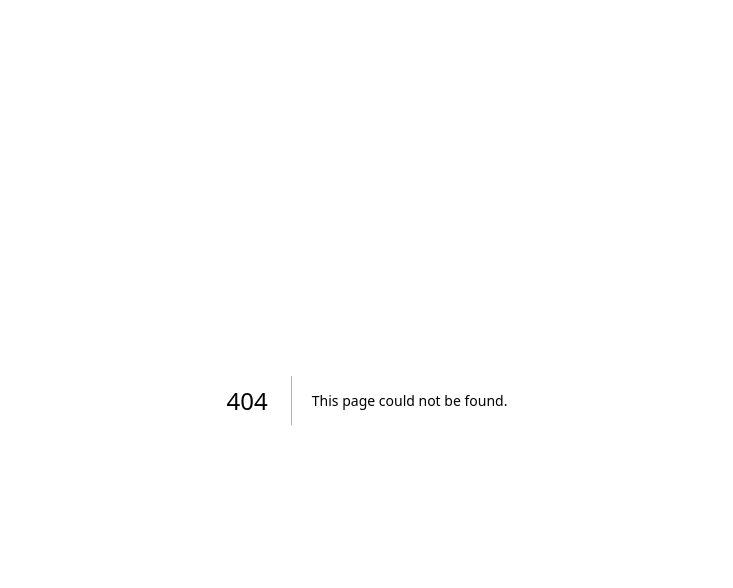
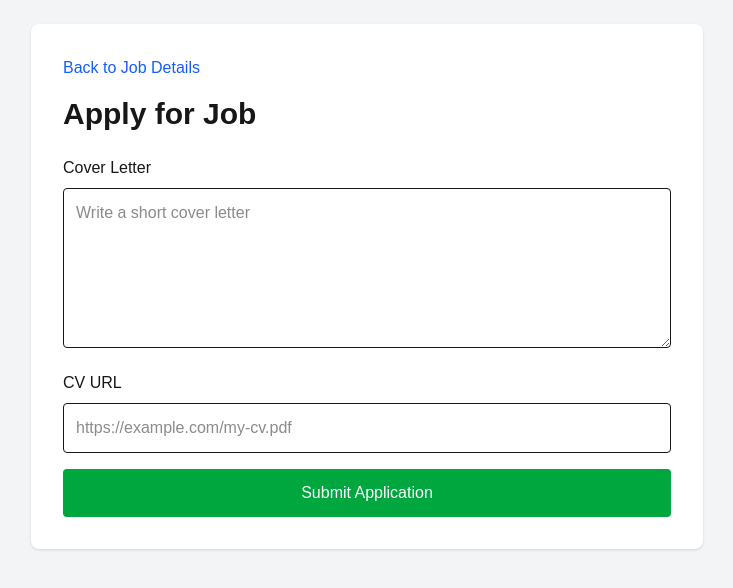
Before and after one commit to Thushan-Shamendra/smart-job-portal, a Next.js app in the folder frontend/: page /jobs/1/apply in a window 1280 px wide. Before the commit this address had no page. Shown: the top 588 px of the page, without its empty margins (273-1006 px from the left). Built offline with nearby package versions, Linux system fonts and the light colour scheme.

Commit message:
Create Apply Job Page

```diff
--- /dev/null
+++ b/frontend/app/jobs/[id]/apply/page.jsx
@@ -0,0 +1,125 @@
+"use client";
+
+import { useState } from "react";
+import { useParams, useRouter } from "next/navigation";
+import Link from "next/link";
+
+export default function ApplyJobPage() {
+  const { id } = useParams();
+  const router = useRouter();
+
+  const [coverLetter, setCoverLetter] = useState("");
+  const [cvUrl, setCvUrl] = useState("");
+  const [message, setMessage] = useState("");
+  const [error, setError] = useState("");
+  const [loading, setLoading] = useState(false);
+
+  const handleApply = async (e) => {
+    e.preventDefault();
+
+    setMessage("");
+    setError("");
+    setLoading(true);
+
+    const token = localStorage.getItem("token");
+
+    if (!token) {
+      router.push("/login");
+      return;
+    }
+
+    try {
+      const res = await fetch(
+        `${process.env.NEXT_PUBLIC_API_URL}/applications/${id}/apply`,
+        {
+          method: "POST",
+          headers: {
+            "Content-Type": "application/json",
+            Authorization: `Bearer ${token}`,
+          },
+          body: JSON.stringify({
+            coverLetter,
+            cvUrl,
+          }),
+        }
+      );
+
+      const data = await res.json();
+
+      if (!res.ok) {
+        setError(data.message || "Failed to apply for job");
+        return;
+      }
+
+      setMessage("Job application submitted successfully");
+
+      setTimeout(() => {
+        router.push("/dashboard");
+      }, 1500);
+    } catch (error) {
+      setError("Something went wrong");
+    } finally {
+      setLoading(false);
+    }
+  };
+
+  return (
+    <div className="min-h-screen bg-gray-100 p-6">
+      <div className="max-w-2xl mx-auto bg-white p-8 rounded-lg shadow">
+        <Link href={`/jobs/${id}`} className="text-blue-600">
+          Back to Job Details
+        </Link>
+
+        <h1 className="text-3xl font-bold mt-4 mb-6">
+          Apply for Job
+        </h1>
+
+        {message && (
+          <p className="bg-green-100 text-green-700 p-3 rounded mb-4">
+            {message}
+          </p>
+        )}
+
+        {error && (
+          <p className="bg-red-100 text-red-700 p-3 rounded mb-4">
+            {error}
+          </p>
+        )}
+
+        <form onSubmit={handleApply}>
+          <label className="block mb-2 font-medium">
+            Cover Letter
+          </label>
+
+          <textarea
+            value={coverLetter}
+            onChange={(e) => setCoverLetter(e.target.value)}
+            placeholder="Write a short cover letter"
+            className="w-full border p-3 rounded mb-4 h-40"
+            required
+          />
+
+          <label className="block mb-2 font-medium">
+            CV URL
+          </label>
+
+          <input
+            type="text"
+            value={cvUrl}
+            onChange={(e) => setCvUrl(e.target.value)}
+            placeholder="https://example.com/my-cv.pdf"
+            className="w-full border p-3 rounded mb-4"
+          />
+
+          <button
+            type="submit"
+            disabled={loading}
+            className="w-full bg-green-600 text-white p-3 rounded hover:bg-green-700"
+          >
+            {loading ? "Submitting..." : "Submit Application"}
+          </button>
+        </form>
+      </div>
+    </div>
+  );
+}
```
